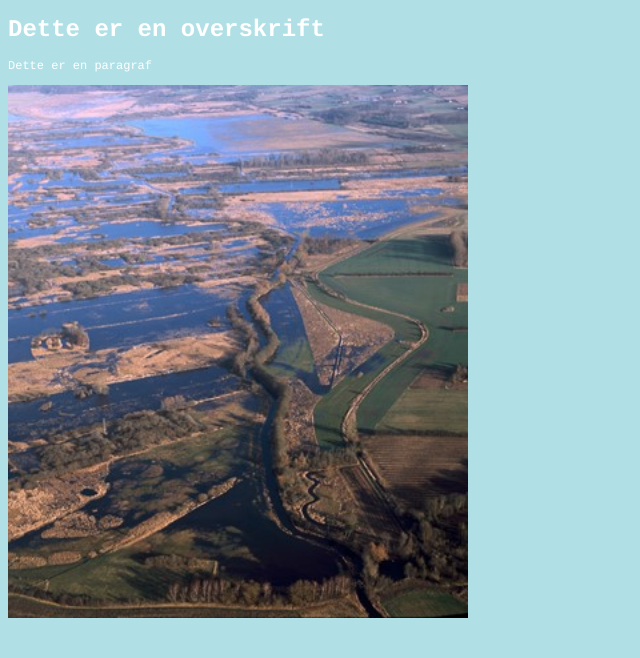
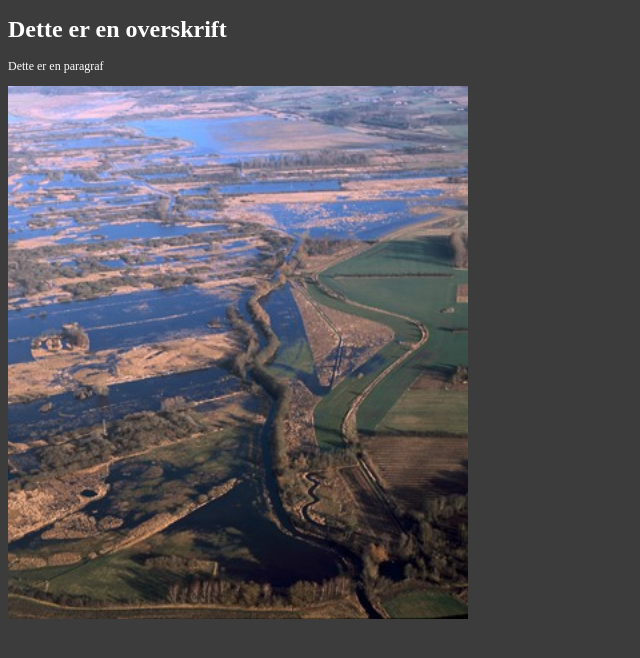
Before and after one commit to iArbirk/htmlSkabelon, a plain HTML site: page index.html in a window 1280 px wide. Shown: the whole page, without its empty margins (0-640 px from the left). Drawn offline with Linux system fonts and the light colour scheme.

Commit message:
Update aamosen.css

```diff
--- a/aamosen.css
+++ b/aamosen.css
@@ -6,6 +6,5 @@ img {
 html, body { /* this allows the children to inherit this style */
    font-size: 12px;
    color: white;
-   font-family: courier;
-   background-color:powderblue;
+   background-color:#3c3c3c;
 }
```
